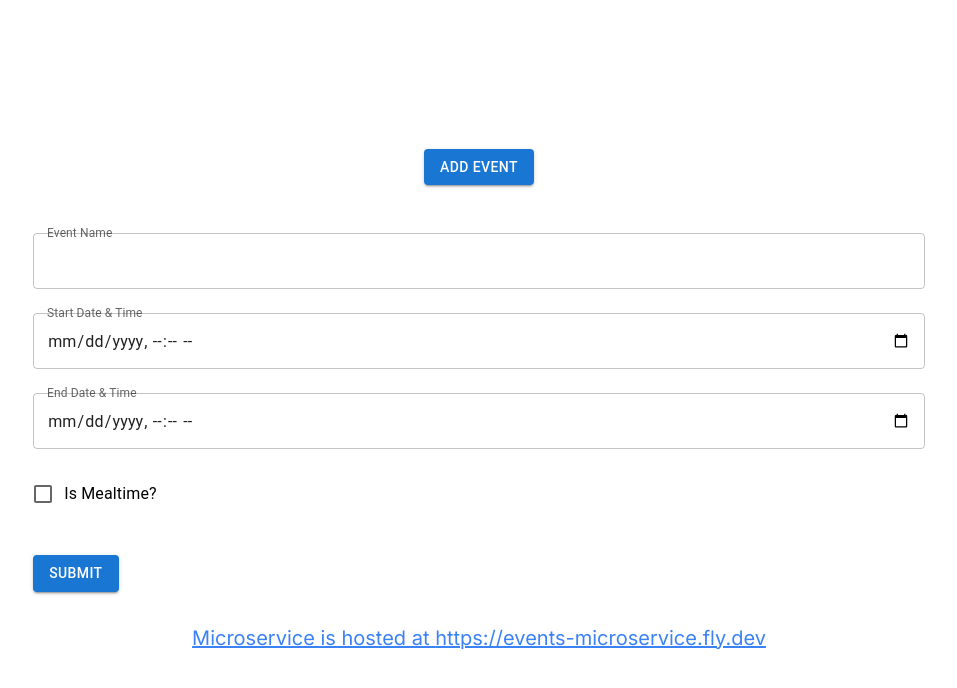
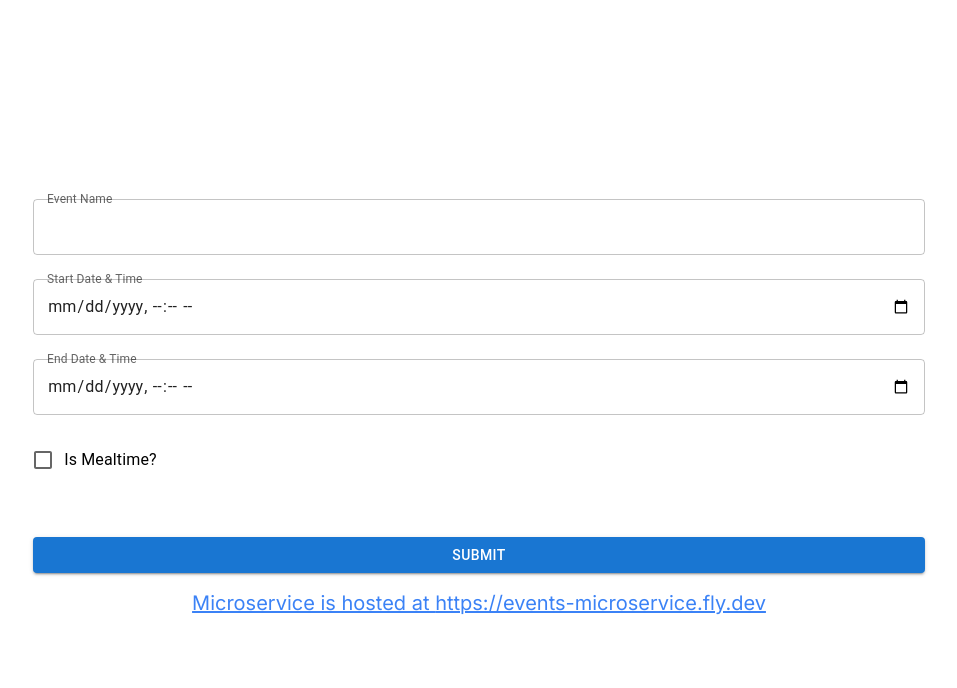
Before and after one commit to uvic-teach/project-m1-team12, a Next.js app in the folder apps/website/: page /calendar in a window 1280 px wide. Both pictures are taken after a click on the button "ADD EVENT". Shown: the top 688 px of the page, without its empty margins (161-1118 px from the left). Built offline with nearby package versions, Linux system fonts and the light colour scheme.

Commit message:
made css for calendar page and made error message when submission is attempted without required field filled and made add event button not appear on form

```diff
--- /dev/null
+++ b/apps/website/src/app/calendar/calendarStyles.css
@@ -0,0 +1,44 @@
+/* Base styles for the entire calendar page */
+.w-screen {
+    width: 100vw;
+    min-height: 100vh;
+    text-align: center;
+    display: flex;
+    flex-direction: column;
+    align-items: center;
+    justify-content: center;
+    gap: 1rem;
+}
+
+/* Button styles */
+.mui-btn-primary {
+    background-color: #3f51b5;
+    color: #fff;
+}
+
+.mui-btn-primary:hover {
+    background-color: #283593; /* A slightly darker shade for hover */
+}
+
+/* Form styles */
+.form-container {
+    display: flex;
+    flex-direction: column;
+    gap: 1rem;
+}
+
+/* General FormControl styling */
+.mui-form-control {
+    width: 100%;
+}
+
+/* Checkbox Label */
+.mui-checkbox-label {
+    display: flex;
+    align-items: center;
+}
+
+/* Add some margin at the bottom of the form */
+.form-container > button {
+    margin-top: 1rem;
+}
--- a/apps/website/src/app/calendar/page.tsx
+++ b/apps/website/src/app/calendar/page.tsx
@@ -4,6 +4,7 @@ import { ExampleFetch } from "../components/ExampleFetch";
 import { useState } from "react";
 import { Button, TextField, FormControl, FormControlLabel, Checkbox, InputLabel } from '@mui/material';
 import Box from "@mui/material/Box";
+import './calendarStyles.css'
 
 function formatDate(input: string): string {
     const date = new Date(input);
@@ -15,9 +16,15 @@ function EventForm() {
     const [startDateTime, setStartDateTime] = useState('');
     const [endDateTime, setEndDateTime] = useState('');
     const [isMealtime, setIsMealtime] = useState(false);
+    const [errorMessage, setErrorMessage] = useState<string | null>(null);
 
     const handleSubmit = (e: React.FormEvent<HTMLFormElement>) => {
         e.preventDefault();
+
+        if (!eventName || !startDateTime || !endDateTime) {
+            setErrorMessage('All fields (event name, start date & time, and end date & time) need to be filled before submitting an event.');
+            return;
+        }
 
         const formattedStartDateTime = formatDate(startDateTime);
         const formattedEndDateTime = formatDate(endDateTime);
@@ -33,16 +40,19 @@ function EventForm() {
         setStartDateTime('');
         setEndDateTime('');
         setIsMealtime(false);
+
+        // Reset the error message state
+        setErrorMessage(null);
     };
 
     return (
-        <form onSubmit={handleSubmit}>
+        <form onSubmit={handleSubmit} className="form-container">
             <Box mb={2}>
-                <FormControl fullWidth margin="normal">
+                <FormControl fullWidth margin="normal" className="mui-form-control">
                     <InputLabel shrink>Event Name</InputLabel>
                     <TextField value={eventName} onChange={(e) => setEventName(e.target.value)} />
                 </FormControl>
-                <FormControl fullWidth margin="normal">
+                <FormControl fullWidth margin="normal" className="mui-form-control">
                     <InputLabel shrink>Start Date & Time</InputLabel>
                     <TextField
                         type="datetime-local"
@@ -51,7 +61,7 @@ function EventForm() {
                         InputProps={{ inputProps: { placeholder: '' } }}
                     />
                 </FormControl>
-                <FormControl fullWidth margin="normal">
+                <FormControl fullWidth margin="normal" className="mui-form-control">
                     <InputLabel shrink>End Date & Time</InputLabel>
                     <TextField
                         type="datetime-local"
@@ -60,11 +70,12 @@ function EventForm() {
                         InputProps={{ inputProps: { placeholder: '' } }}
                     />
                 </FormControl>
-                <FormControl fullWidth margin="normal">
-                    <FormControlLabel control={<Checkbox checked={isMealtime} onChange={(e) => setIsMealtime(e.target.checked)} />} label="Is Mealtime?" />
+                <FormControl fullWidth margin="normal" className="mui-form-control">
+                    <FormControlLabel className="mui-checkbox-label" control={<Checkbox checked={isMealtime} onChange={(e) => setIsMealtime(e.target.checked)} />} label="Is Mealtime?" />
                 </FormControl>
             </Box>
-            <Button type="submit" variant="contained" color="primary" style={{ marginTop: '16px' }}>Submit</Button>
+            {errorMessage && <div style={{ color: 'red', marginBottom: '16px' }}>{errorMessage}</div>}
+            <Button type="submit" variant="contained" color="primary" className="mui-btn-primary">Submit</Button>
         </form>
     );
 }
@@ -74,9 +85,7 @@ export default function Calendar() {
 
     return (
         <div className="w-screen min-h-screen text-xl flex flex-col items-center justify-center gap-8">
-            <Button variant="contained" color="primary" onClick={() => setShowForm(!showForm)}>
-                Add Event
-            </Button>
+            {!showForm && <Button variant="contained" color="primary" onClick={() => setShowForm(!showForm)} style={{ backgroundColor: '#3f51b5', color: '#fff' }}>Add Event</Button>}
 
             {showForm && <EventForm />}
 
```
